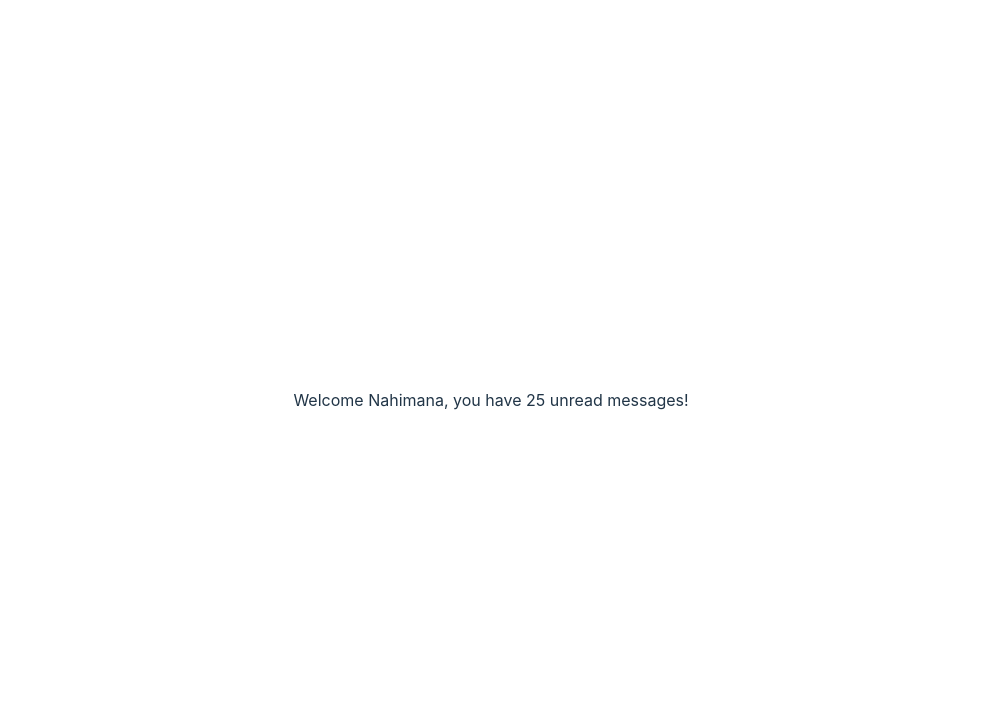
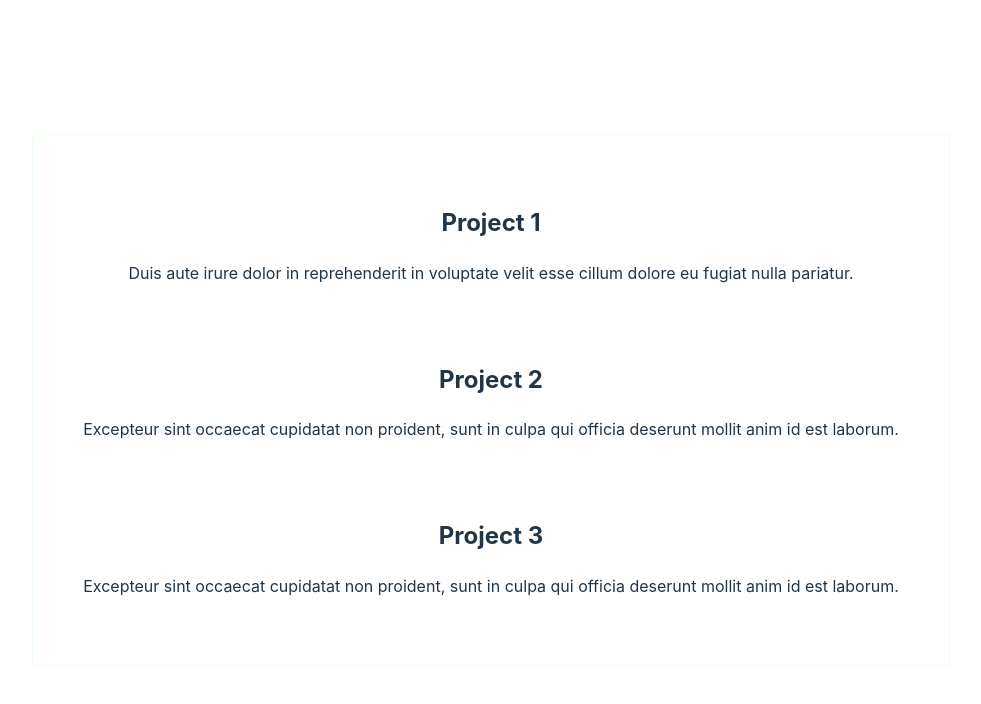
Before and after one commit to Trezzmann/react-typescript-starter, a React (Vite) app: page / in a window 1280 px wide. Shown: the top 704 px of the page, without its empty margins (149-1130 px from the left). Built offline with nearby package versions, Linux system fonts and the light colour scheme.

Commit message:
typing props : advanced props

```diff
--- a/src/App.tsx
+++ b/src/App.tsx
@@ -1,10 +1,31 @@
 import "./App.css";
-import Home from "./components/Home";
+import ProjectsList from "./components/projects/ProjectsList";
+import ProjectWrapper from "./components/projects/ProjectWrapper";
+
+const projects = [
+  {
+    title: "Project 1",
+    description:
+      "Duis aute irure dolor in reprehenderit in voluptate velit esse cillum dolore eu fugiat nulla pariatur.",
+  },
+  {
+    title: "Project 2",
+    description:
+      "Excepteur sint occaecat cupidatat non proident, sunt in culpa qui officia deserunt mollit anim id est laborum.",
+  },
+  {
+    title: "Project 3",
+    description:
+      "Excepteur sint occaecat cupidatat non proident, sunt in culpa qui officia deserunt mollit anim id est laborum.",
+  },
+];
 
 function App() {
   return (
     <div className="App">
-      <Home name="Nahimana" isLoggedIn={true} messagesNumber={25} />
+      <ProjectWrapper>
+        <ProjectsList projects={projects} />
+      </ProjectWrapper>
     </div>
   );
 }
--- /dev/null
+++ b/src/components/projects/ProjectCard.tsx
@@ -0,0 +1,28 @@
+type projectTitleProps = {
+  children: string;
+};
+type projectDescriptionProps = {
+  children: string;
+};
+type projectCardProps = {
+  title: string;
+  description: string;
+};
+
+const ProjectTitle = (props: projectTitleProps) => {
+  return <h2>{props.children}</h2>;
+};
+const ProjectDescription = (props: projectDescriptionProps) => {
+  return <p>{props.children}</p>;
+};
+
+const ProjectCard = (props: projectCardProps) => {
+  return (
+    <div className="project">
+      <ProjectTitle>{props.title}</ProjectTitle>
+      <ProjectDescription>{props.description}</ProjectDescription>
+    </div>
+  );
+};
+
+export default ProjectCard;
--- /dev/null
+++ b/src/components/projects/ProjectWrapper.tsx
@@ -0,0 +1,9 @@
+type projectPageProps = {
+  children: React.ReactNode;
+};
+
+const ProjectWrapper = (props: projectPageProps) => {
+  return <div className="projects">{props.children}</div>;
+};
+
+export default ProjectWrapper;
--- /dev/null
+++ b/src/components/projects/ProjectsList.tsx
@@ -0,0 +1,34 @@
+import ProjectCard from "./ProjectCard";
+
+const projects = [
+  {
+    title: "Project 1",
+    description:
+      "Duis aute irure dolor in reprehenderit in voluptate velit esse cillum dolore eu fugiat nulla pariatur.",
+  },
+  {
+    title: "Project 2",
+    description:
+      "Excepteur sint occaecat cupidatat non proident, sunt in culpa qui officia deserunt mollit anim id est laborum.",
+  },
+];
+
+type projectType = {
+  title: string;
+  description: string;
+};
+type projectListProps = {
+  projects: { title: string; description: string }[];
+};
+
+const ProjectsList = (props: projectListProps) => {
+  return (
+    <div>
+      {props.projects.map((project: projectType) => (
+        <ProjectCard title={project.title} description={project.description} />
+      ))}
+    </div>
+  );
+};
+
+export default ProjectsList;
--- a/src/index.css
+++ b/src/index.css
@@ -67,3 +67,13 @@ button:focus-visible {
     background-color: #f9f9f9;
   }
 }
+
+.projects {
+  padding: 30px;
+  border: 1px solid honeydew;
+}
+
+.project {
+  border-bottom: 1px solid white;
+  padding: 20px;
+}
```
